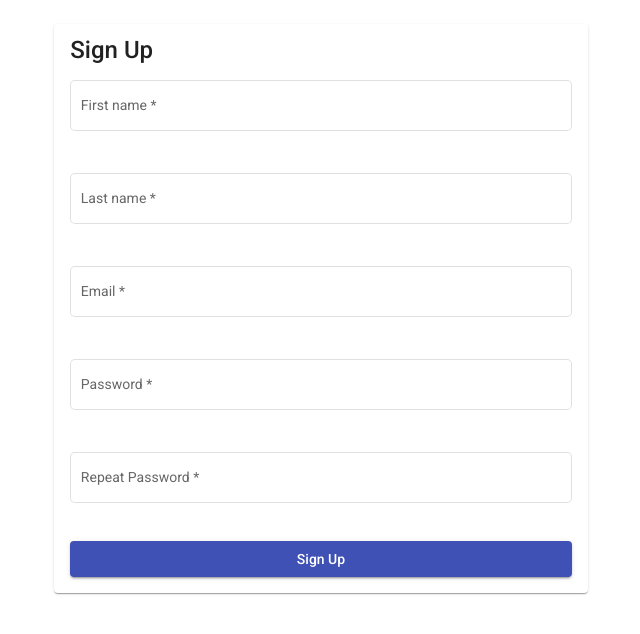
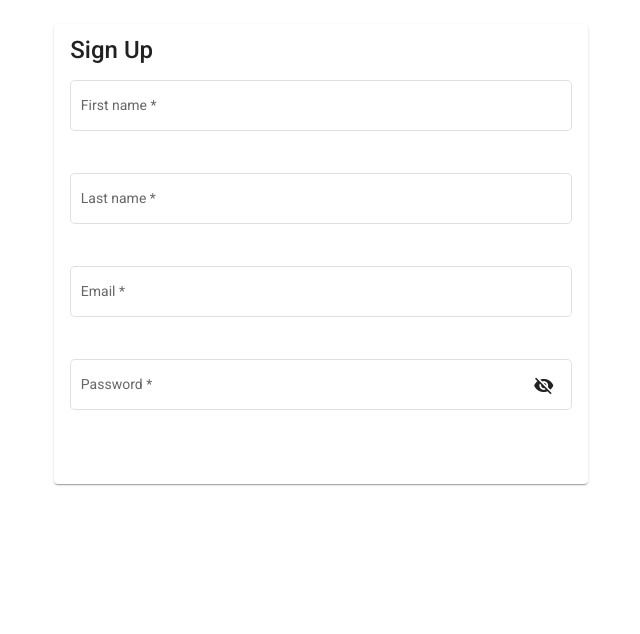
Before and after one commit to ByAliaksandr/web-coding-challenge, an Angular app: page /signup-form in a window 1280 px wide. Shown: the top 634 px of the page, without its empty margins (319-959 px from the left). Built offline with nearby package versions, Linux system fonts and the light colour scheme.

Commit message:
feature: pattern password validation and hidden icon

```diff
--- a/src/app/signup-form/signup-form.component.html
+++ b/src/app/signup-form/signup-form.component.html
@@ -36,24 +36,20 @@
             <div class="form-group">
                 <mat-form-field appearance="outline" class="full-width-field">
                     <mat-label>Password</mat-label>
-                    <input matInput formControlName="password" autocomplete="off" />
+                    <input matInput [type]="hiddenPassword ? 'password' : 'text'" formControlName="password" autocomplete="off" />
+                    <button type="button" mat-icon-button matSuffix (click)="hiddenPassword = !hiddenPassword" [attr.aria-label]="'Hide password'">
+                        <mat-icon>{{hiddenPassword ? 'visibility_off' : 'visibility'}}</mat-icon>
+                        </button>
                     <mat-error *ngIf="signupForm.get('password').hasError('required')">
                         Password is required
+                    </mat-error>
+                    <mat-error *ngIf="signupForm.get('password').hasError('pattern')">
+                        Password should be a minimum of eight characters and contain lower & uppercase letters
                     </mat-error>
                 </mat-form-field>
             </div>
 
-            <div class="form-group">
-                <mat-form-field appearance="outline" class="full-width-field">
-                    <mat-label>Repeat Password</mat-label>
-                    <input matInput formControlName="passwordMath" autocomplete="off" />
-                    <mat-error *ngIf="signupForm.get('passwordMath').hasError('required')">
-                        Repeat password is required
-                    </mat-error>
-                </mat-form-field>
-            </div>
-
-            <button mat-raised-button color="primary" class="full-width-field">Sign Up</button>
+            <button mat-raised-button color="primary" class="full-width-field" [attr.aria-label]="'Sign Up'"></button>
         </form>
     </mat-card-content>
 </mat-card>
--- a/src/app/signup-form/signup-form.component.ts
+++ b/src/app/signup-form/signup-form.component.ts
@@ -12,9 +12,10 @@ export class SignupFormComponent implements OnInit {
     firstname: new FormControl('', [Validators.required]),
     lastname: new FormControl('', [Validators.required]),
     email: new FormControl('', [Validators.required]),
-    password: new FormControl('', [Validators.required]),
-    passwordMath: new FormControl('', [Validators.required])
+    password: new FormControl('', [Validators.required, Validators.pattern('(?=.*[A-Z])(?=.*[a-z]).{8,}')])
   });
+
+  public hiddenPassword = true;
 
   constructor() { }
 
--- a/src/app/signup-form/signup-form.module.ts
+++ b/src/app/signup-form/signup-form.module.ts
@@ -3,8 +3,9 @@ import { CommonModule } from '@angular/common';
 import { SignupFormComponent } from './signup-form.component';
 import { BrowserAnimationsModule } from '@angular/platform-browser/animations';
 import { MatCardModule } from '@angular/material/card';
-import {MatInputModule} from '@angular/material/input';
-import {MatButtonModule} from '@angular/material/button';
+import { MatInputModule } from '@angular/material/input';
+import { MatButtonModule } from '@angular/material/button';
+import { MatIconModule } from '@angular/material/icon';
 import { ReactiveFormsModule } from '@angular/forms';
 
 
@@ -16,6 +17,7 @@ import { ReactiveFormsModule } from '@angular/forms';
     ReactiveFormsModule,
     BrowserAnimationsModule,
     MatCardModule,
+    MatIconModule,
     MatInputModule,
     MatButtonModule,
   ]
```
